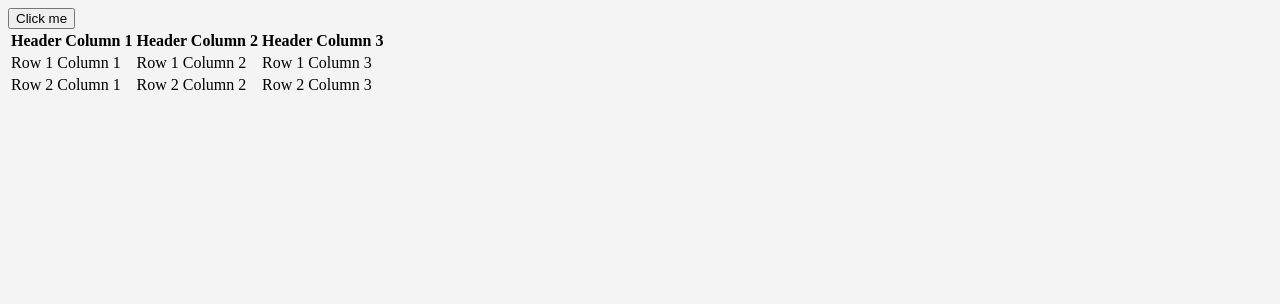
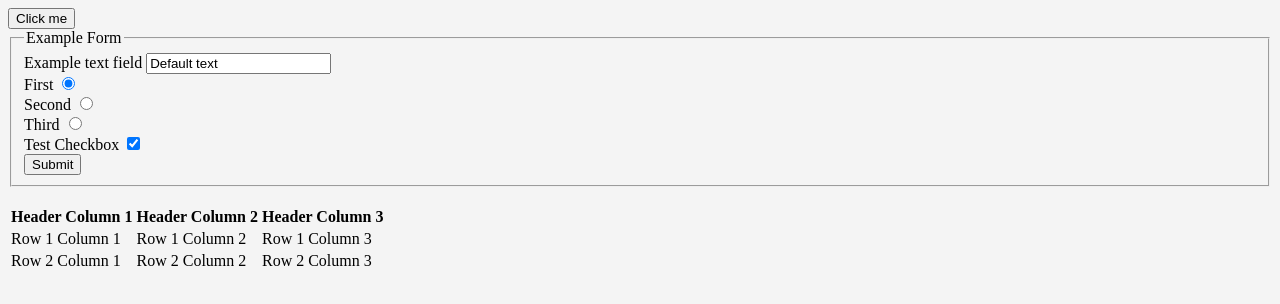
Before and after one commit to luigi1015/Programming-Templates, a plain HTML site: page HTML5/index.html in a window 1280 px wide. Drawn offline with Linux system fonts and the light colour scheme.

Commit message:
Added some examples to the HTML page.

```diff
--- a/HTML5/index.html
+++ b/HTML5/index.html
@@ -11,6 +11,40 @@
 
 		<!-- Example for running a javascript function from a button. -->
 		<button onclick="someFunction()">Click me</button>
+		<br>
+
+		<!-- Example fieldset -->
+		<fieldset>
+			<legend>Example Form</legend>
+
+			<!-- Example form -->
+			<form action="somepage" method="post">
+				<!-- Example text input -->
+				<label for="exampleText">Example text field</label>
+				<input type="text" name="exampleText" id="exampleText" value="Default text">
+				<br>
+
+				<!-- Example radio buttons -->
+				<label for="firstRadio">First</label>
+				<input type="radio" name="testRadio" id="firstRadio" value="first" checked>
+				<br>
+				<label for="secondRadio">Second</label>
+				<input type="radio" name="testRadio" id="secondRadio" value="second">
+				<br>
+				<label for="thirdRadio">Third</label>
+				<input type="radio" name="testRadio" id="thirdRadio" value="third">
+				<br>
+
+				<!-- Example checkbox -->
+				<label for="testCheckbox1">Test Checkbox</label>
+				<input type="checkbox" name="testCheckbox" id="testCheckbox1" value="check" checked>
+				<br>
+
+				<!-- Example submit button -->
+				<input type="submit" value="Submit">
+			</form>
+		</fieldset>
+		<br>
 
 		<!-- Example table -->
 		<table>
```
